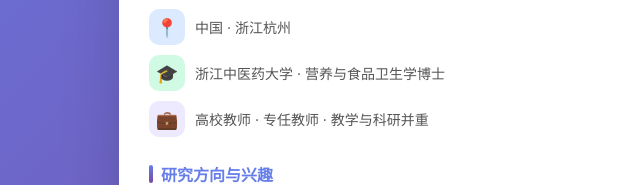
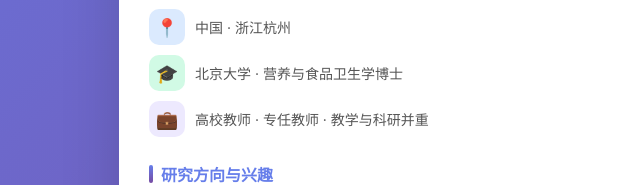
Before and after one commit to MaggieGu16/myprofile, a plain HTML site: page index.html in a window 1280 px wide. Shown: the part 624-809 px from the top of the page, 221-861 px from the left. Drawn offline with Linux system fonts and the light colour scheme.

Commit message:
Update index.html

```diff
--- a/index.html
+++ b/index.html
@@ -238,7 +238,7 @@
                 </div>
                 <div class="info-item">
                     <div class="icon icon-edu">🎓</div>
-                    <div>浙江中医药大学 · 营养与食品卫生学博士</div>
+                    <div>北京大学 · 营养与食品卫生学博士</div>
                 </div>
                 <div class="info-item">
                     <div class="icon icon-work">💼</div>
```
